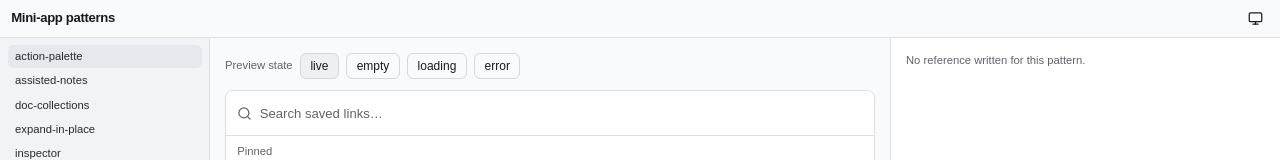
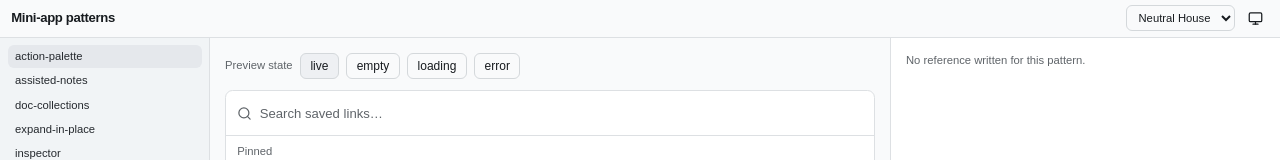
Before and after one commit to zpyoung/quirk, a React (Vite) app in the folder skills/building-mini-apps/gallery/: page / in a window 1280 px wide. Shown: the top 160 px of the page. Built offline with nearby package versions, Linux system fonts and the light colour scheme.

Commit message:
feat(building-mini-apps): gallery style picker
The top bar switches the whole gallery between styles; fonts now follow
the style's font variables.

```diff
--- a/skills/building-mini-apps/gallery/src/App.tsx
+++ b/skills/building-mini-apps/gallery/src/App.tsx
@@ -5,6 +5,7 @@ import { EmptyState, LoadingState } from "@/components/mini/states"
 import { cn } from "@/lib/utils"
 import { ErrorBoundary } from "@/gallery/error-boundary"
 import { ReferencePanel } from "@/gallery/reference-panel"
+import { StylePicker } from "@/gallery/style-picker"
 import { ThemeToggle } from "@/gallery/theme-toggle"
 import { useHashRoute } from "@/gallery/use-hash-route"
 
@@ -87,7 +88,12 @@ export function App() {
   }
 
   return (
-    <AppShell title="Mini-app patterns" sidebar={nav} toolbar={<ThemeToggle />}>
+    <AppShell title="Mini-app patterns" sidebar={nav} toolbar={
+        <div className="flex items-center gap-2">
+          <StylePicker />
+          <ThemeToggle />
+        </div>
+      }>
       {body}
     </AppShell>
   )
--- /dev/null
+++ b/skills/building-mini-apps/gallery/src/gallery/style-picker.tsx
@@ -0,0 +1,57 @@
+import { useEffect, useState } from "react"
+
+import styles from "@/gallery/style-list.json"
+
+const STORAGE_KEY = "mini-style"
+const DEFAULT_SLUG = "neutral-house"
+
+const isKnown = (slug: string | null): slug is string =>
+  slug !== null && styles.some((s) => s.slug === slug)
+
+function readStored() {
+  try {
+    const stored = localStorage.getItem(STORAGE_KEY)
+    return isKnown(stored) ? stored : DEFAULT_SLUG
+  } catch {
+    return DEFAULT_SLUG
+  }
+}
+
+function applyStyle(slug: string) {
+  const root = document.documentElement
+  if (slug === DEFAULT_SLUG) delete root.dataset.miniStyle
+  else root.dataset.miniStyle = slug
+}
+
+/** Switches the gallery's visual style; the choice persists across reloads. */
+export function StylePicker() {
+  const [slug, setSlug] = useState(readStored)
+
+  useEffect(() => {
+    applyStyle(slug)
+  }, [slug])
+
+  const onChange = (next: string) => {
+    setSlug(next)
+    try {
+      localStorage.setItem(STORAGE_KEY, next)
+    } catch {
+      // storage unavailable: the choice still applies for this session
+    }
+  }
+
+  return (
+    <select
+      aria-label="Style"
+      value={slug}
+      onChange={(e) => onChange(e.target.value)}
+      className="h-7 rounded-md border border-input bg-background px-2 text-xs text-foreground outline-none focus-visible:ring-2 focus-visible:ring-ring"
+    >
+      {styles.map((s) => (
+        <option key={s.slug} value={s.slug}>
+          {s.name}
+        </option>
+      ))}
+    </select>
+  )
+}
--- a/skills/building-mini-apps/gallery/src/index.css
+++ b/skills/building-mini-apps/gallery/src/index.css
@@ -3,12 +3,13 @@
 @import "shadcn/tailwind.css";
 @import "@fontsource-variable/geist";
 @import "./styles/mini-tokens.css";
+@import "./styles/gallery-styles.css";
 
 @custom-variant dark (&:is(.dark *));
 
 @theme inline {
-    --font-heading: var(--font-sans);
-    --font-sans: 'Geist Variable', sans-serif;
+    --font-heading: var(--mini-font-heading);
+    --font-sans: var(--mini-font-sans);
     --color-sidebar-ring: var(--sidebar-ring);
     --color-sidebar-border: var(--sidebar-border);
     --color-sidebar-accent-foreground: var(--sidebar-accent-foreground);
```
